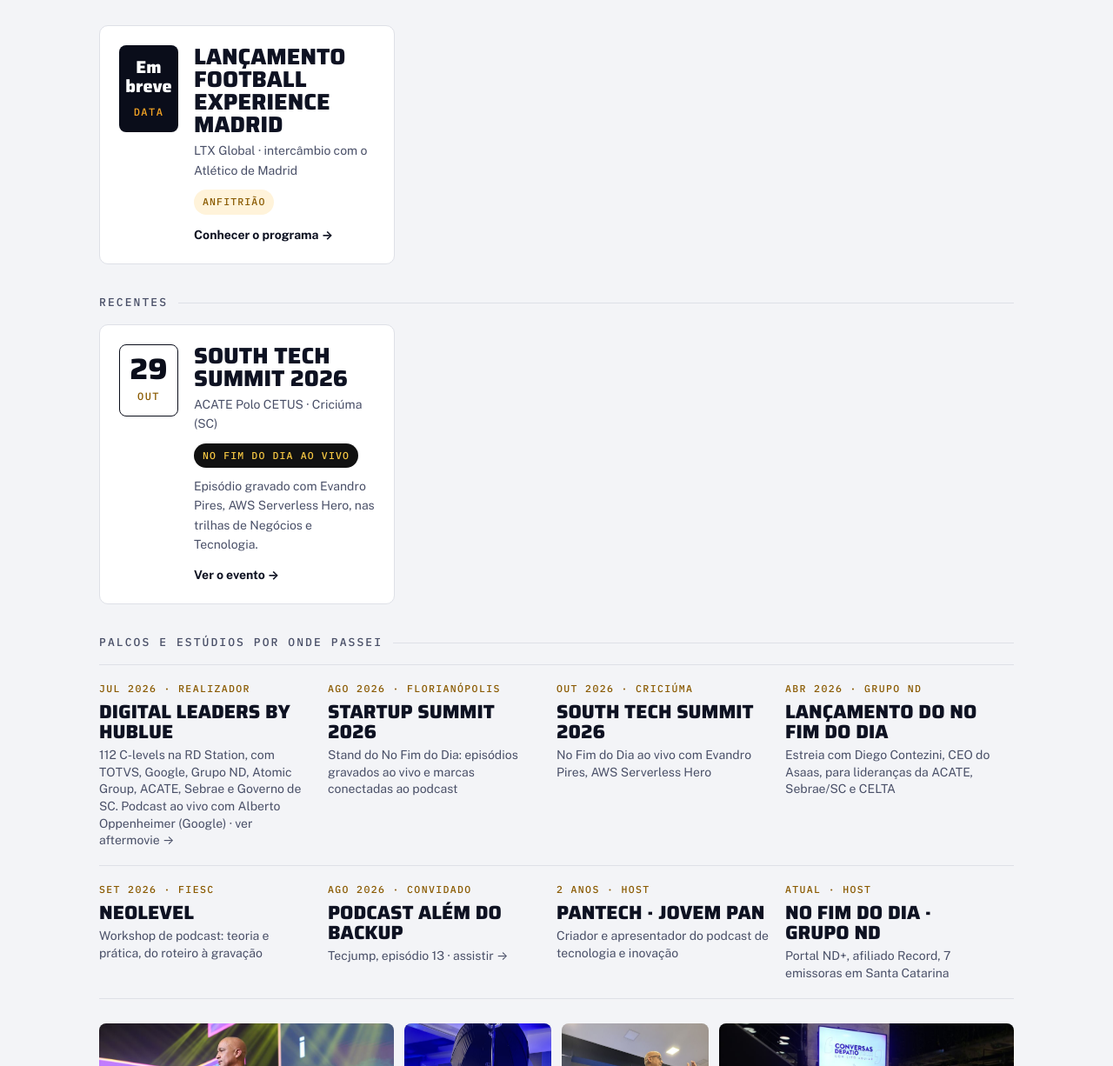
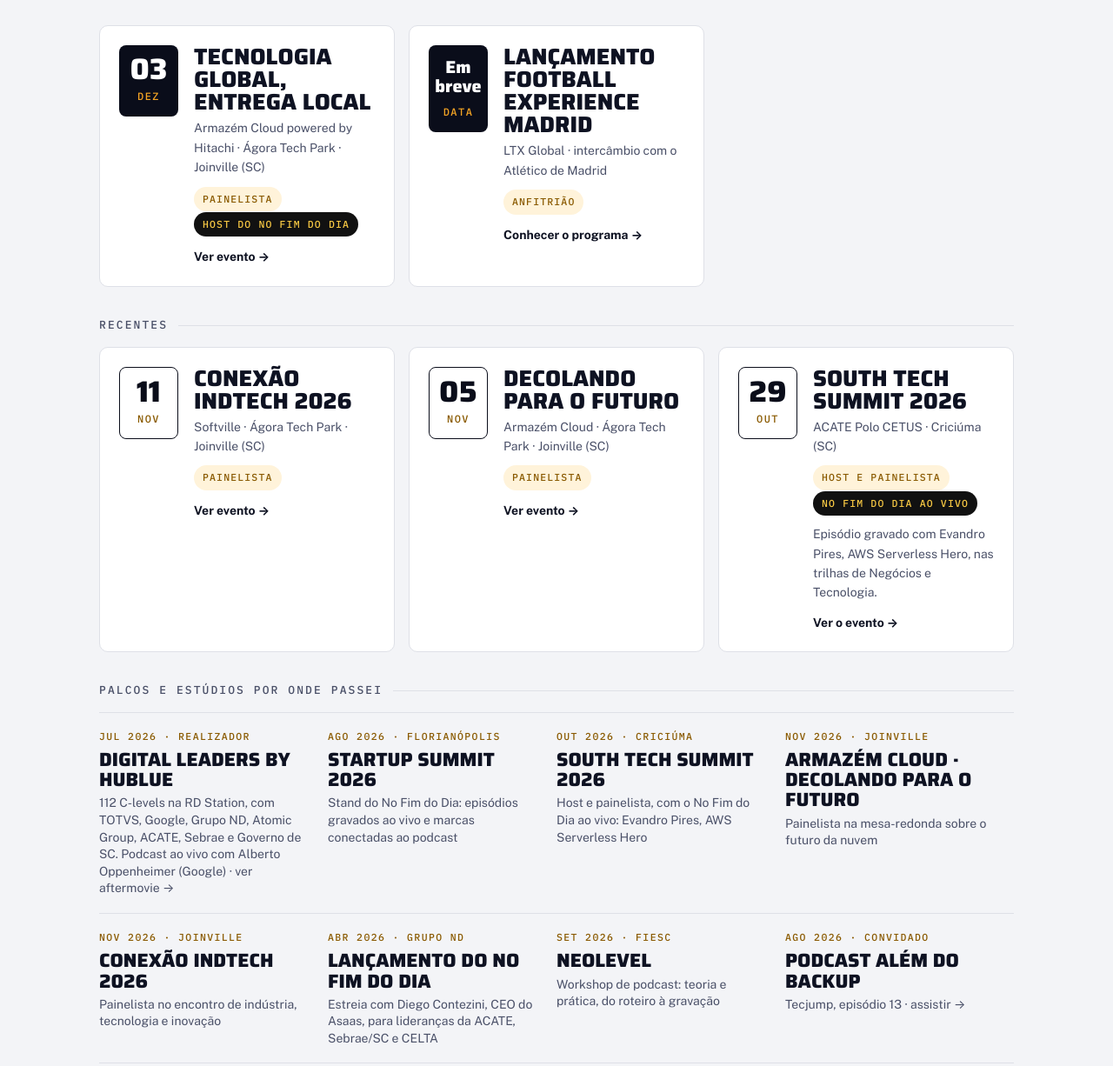
Before and after one commit to LitoAguiar/litoaguiar-site, a plain HTML site: page index.html in a window 1280 px wide. Shown: the part 3252-4478 px from the top of the page at 87% size. Drawn offline with nearby package versions, Linux system fonts and the light colour scheme; no server answers.

Commit message:
Eventos: Armazém Cloud (nov e dez), Conexão Indtech e South Tech como host e painelista
Co-Authored-By: Claude Opus 5.5 <noreply@anthropic.com>
Claude-Session: https://claude.ai/code/session_011mnhbnm5J5A81CTXFueuPK

```diff
--- a/index.html
+++ b/index.html
@@ -351,13 +351,9 @@ footer a:hover{color:var(--signal)}
     <h2 class="h" id="ev-t">Onde vou <span style="color:#C27C0E">estar</span></h2>
     <p class="lead">Eventos de negócios, tecnologia e inovação onde estou presente: gravando o No Fim do Dia ao vivo, entrevistando quem decide e ajudando a divulgar o ecossistema.</p>
     <div class="agenda" id="agenda">
-      <a class="ev" data-fim="2026-11-05" href="https://luma.com/xeoof2x6" target="_blank" rel="noopener">
-        <div class="dt"><b>05</b><span>nov</span></div>
-        <div><h3>Decolando para o Futuro</h3><p class="meta">Armazém Cloud · Ágora Tech Park · Joinville (SC)</p><span class="role">Cobertura e entrevistas</span><span class="go">Ver evento →</span></div>
-      </a>
-      <a class="ev" data-fim="2026-11-11" href="https://www.sympla.com.br/evento/conexao-indtech-2026/3598187" target="_blank" rel="noopener">
-        <div class="dt"><b>11</b><span>nov</span></div>
-        <div><h3>Conexão Indtech 2026</h3><p class="meta">Softville · Ágora Tech Park · Joinville (SC)</p><span class="role">Cobertura e entrevistas</span><span class="go">Ver evento →</span></div>
+      <a class="ev" data-fim="2026-12-03" href="https://luma.com/3rzt6042" target="_blank" rel="noopener">
+        <div class="dt"><b>03</b><span>dez</span></div>
+        <div><h3>Tecnologia Global, Entrega Local</h3><p class="meta">Armazém Cloud powered by Hitachi · Ágora Tech Park · Joinville (SC)</p><span class="role">Painelista</span> <span class="role live">Host do No Fim do Dia</span><span class="go">Ver evento →</span></div>
       </a>
       <a class="ev" href="https://ltxglobal.com.br/footballxp/" target="_blank" rel="noopener">
         <div class="dt tbd"><b>Em breve</b><span>data</span></div>
@@ -366,16 +362,26 @@ footer a:hover{color:var(--signal)}
     </div>
     <div class="rec-h">Recentes</div>
     <div class="agenda" id="recentes">
+      <a class="ev past" data-ate="2027-02-09" href="https://www.sympla.com.br/evento/conexao-indtech-2026/3598187" target="_blank" rel="noopener">
+        <div class="dt"><b>11</b><span>nov</span></div>
+        <div><h3>Conexão Indtech 2026</h3><p class="meta">Softville · Ágora Tech Park · Joinville (SC)</p><span class="role">Painelista</span><span class="go">Ver evento →</span></div>
+      </a>
+      <a class="ev past" data-ate="2027-02-03" href="https://luma.com/xeoof2x6" target="_blank" rel="noopener">
+        <div class="dt"><b>05</b><span>nov</span></div>
+        <div><h3>Decolando para o Futuro</h3><p class="meta">Armazém Cloud · Ágora Tech Park · Joinville (SC)</p><span class="role">Painelista</span><span class="go">Ver evento →</span></div>
+      </a>
       <a class="ev past" data-ate="2027-01-27" href="https://southtechsummit.com.br/" target="_blank" rel="noopener">
         <div class="dt"><b>29</b><span>out</span></div>
-        <div><h3>South Tech Summit 2026</h3><p class="meta">ACATE Polo CETUS · Criciúma (SC)</p><span class="role live">No Fim do Dia ao vivo</span><p class="meta" style="margin:10px 0 0">Episódio gravado com Evandro Pires, AWS Serverless Hero, nas trilhas de Negócios e Tecnologia.</p><span class="go">Ver o evento →</span></div>
+        <div><h3>South Tech Summit 2026</h3><p class="meta">ACATE Polo CETUS · Criciúma (SC)</p><span class="role">Host e painelista</span> <span class="role live">No Fim do Dia ao vivo</span><p class="meta" style="margin:10px 0 0">Episódio gravado com Evandro Pires, AWS Serverless Hero, nas trilhas de Negócios e Tecnologia.</p><span class="go">Ver o evento →</span></div>
       </a>
     </div>
     <div class="rec-h">Palcos e estúdios por onde passei</div>
     <ul class="palcos">
       <li><a href="https://www.instagram.com/p/DbbYs3wxIux/" target="_blank" rel="noopener"><span class="pk">Jul 2026 · Realizador</span><b>Digital Leaders by Hublue</b><span class="pr">112 C-levels na RD Station, com TOTVS, Google, Grupo ND, Atomic Group, ACATE, Sebrae e Governo de SC. Podcast ao vivo com Alberto Oppenheimer (Google) · ver aftermovie →</span></a></li>
       <li><span class="pk">Ago 2026 · Florianópolis</span><b>Startup Summit 2026</b><span class="pr">Stand do No Fim do Dia: episódios gravados ao vivo e marcas conectadas ao podcast</span></li>
-      <li><a href="https://southtechsummit.com.br/" target="_blank" rel="noopener"><span class="pk">Out 2026 · Criciúma</span><b>South Tech Summit 2026</b><span class="pr">No Fim do Dia ao vivo com Evandro Pires, AWS Serverless Hero</span></a></li>
+      <li><a href="https://southtechsummit.com.br/" target="_blank" rel="noopener"><span class="pk">Out 2026 · Criciúma</span><b>South Tech Summit 2026</b><span class="pr">Host e painelista, com o No Fim do Dia ao vivo: Evandro Pires, AWS Serverless Hero</span></a></li>
+      <li><a href="https://luma.com/xeoof2x6" target="_blank" rel="noopener"><span class="pk">Nov 2026 · Joinville</span><b>Armazém Cloud · Decolando para o Futuro</b><span class="pr">Painelista na mesa-redonda sobre o futuro da nuvem</span></a></li>
+      <li><a href="https://www.sympla.com.br/evento/conexao-indtech-2026/3598187" target="_blank" rel="noopener"><span class="pk">Nov 2026 · Joinville</span><b>Conexão Indtech 2026</b><span class="pr">Painelista no encontro de indústria, tecnologia e inovação</span></a></li>
       <li><a href="https://ndmais.com.br/economia/negocios/nd-mais-lanca-podcast-no-fim-do-dia-e-reforca-estrategia-digital-do-grupo-nd/" target="_blank" rel="noopener"><span class="pk">Abr 2026 · Grupo ND</span><b>Lançamento do No Fim do Dia</b><span class="pr">Estreia com Diego Contezini, CEO do Asaas, para lideranças da ACATE, Sebrae/SC e CELTA</span></a></li>
       <li><span class="pk">Set 2026 · FIESC</span><b>NeoLevel</b><span class="pr">Workshop de podcast: teoria e prática, do roteiro à gravação</span></li>
       <li><a href="https://www.youtube.com/watch?v=_BOpzyhAqkI" target="_blank" rel="noopener"><span class="pk">Ago 2026 · Convidado</span><b>Podcast Além do Backup</b><span class="pr">Tecjump, episódio 13 · assistir →</span></a></li>
```
Also changed, not shown: palestrante/index.html (+4 -1 lines).
